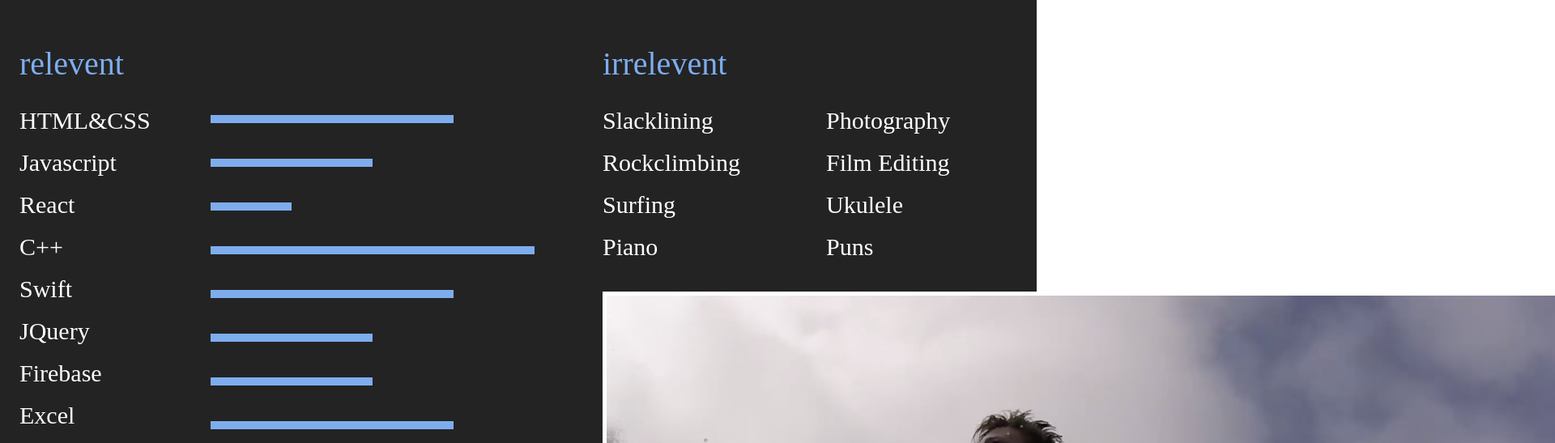
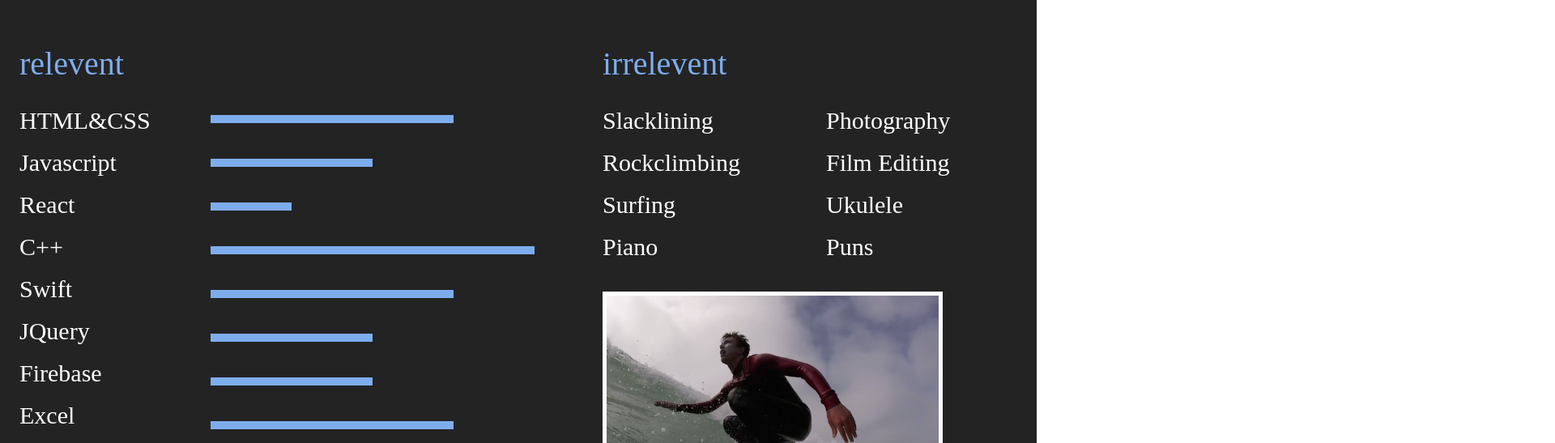
Before and after one commit to samueldonner/samueldonner.github.io, a plain HTML site: page index.html in a window 1280 px wide. Shown: the part 700-1247 px from the top of the page at 81% size, 1920 px wide, since content can reach past the window. Drawn offline with Linux system fonts and the light colour scheme.

Commit message:
fixed video size
video size was too big, no px on it

```diff
--- a/styles.css
+++ b/styles.css
@@ -164,8 +164,8 @@
   }
 
   .videoImage{
-    height: 230;
-    width: 410;
+    height: 230px;
+    width: 410px;
     border-style: solid;
     border-width: 5px;
     border-color: white;
```
